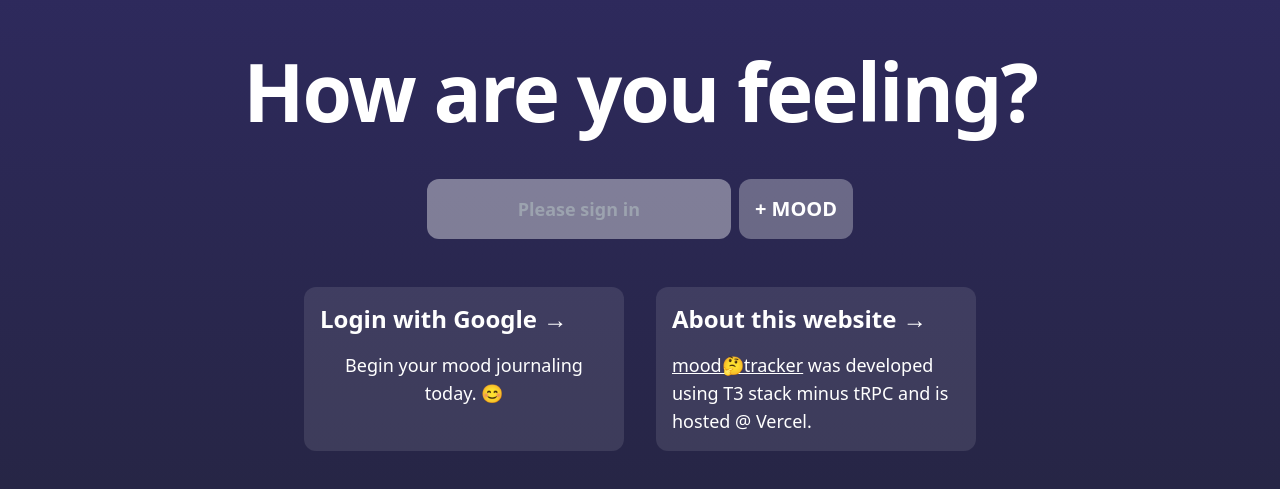
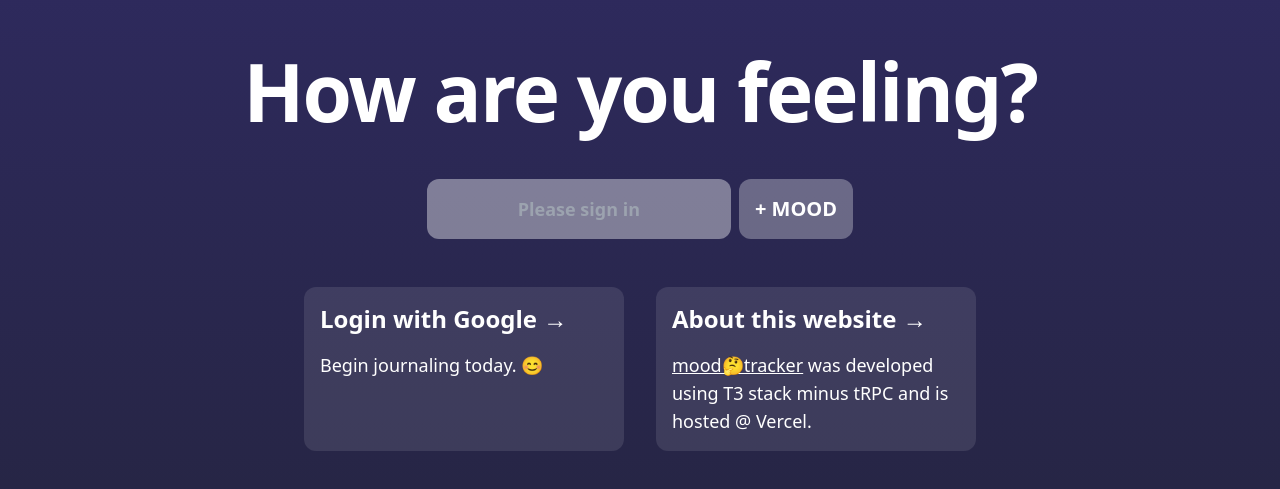
Before and after one commit to willraoli/saas-example, a Next.js app: page / in a window 1280 px wide. Shown: the part 149-638 px from the top of the page. Built offline with nearby package versions, Linux system fonts and the light colour scheme; no server answers.

Commit message:
style: change LoginButton phrase

```diff
--- a/src/pages/index.tsx
+++ b/src/pages/index.tsx
@@ -166,7 +166,7 @@ const LoginButton = () => {
       onClick={() => signIn("google")}
     >
       <h3 className="text-2xl font-bold">Login with Google →</h3>
-      <div className="text-lg">Begin your mood journaling today. 😊</div>
+      <div className="text-lg">Begin journaling today. 😊</div>
     </button>
   );
 };
```
